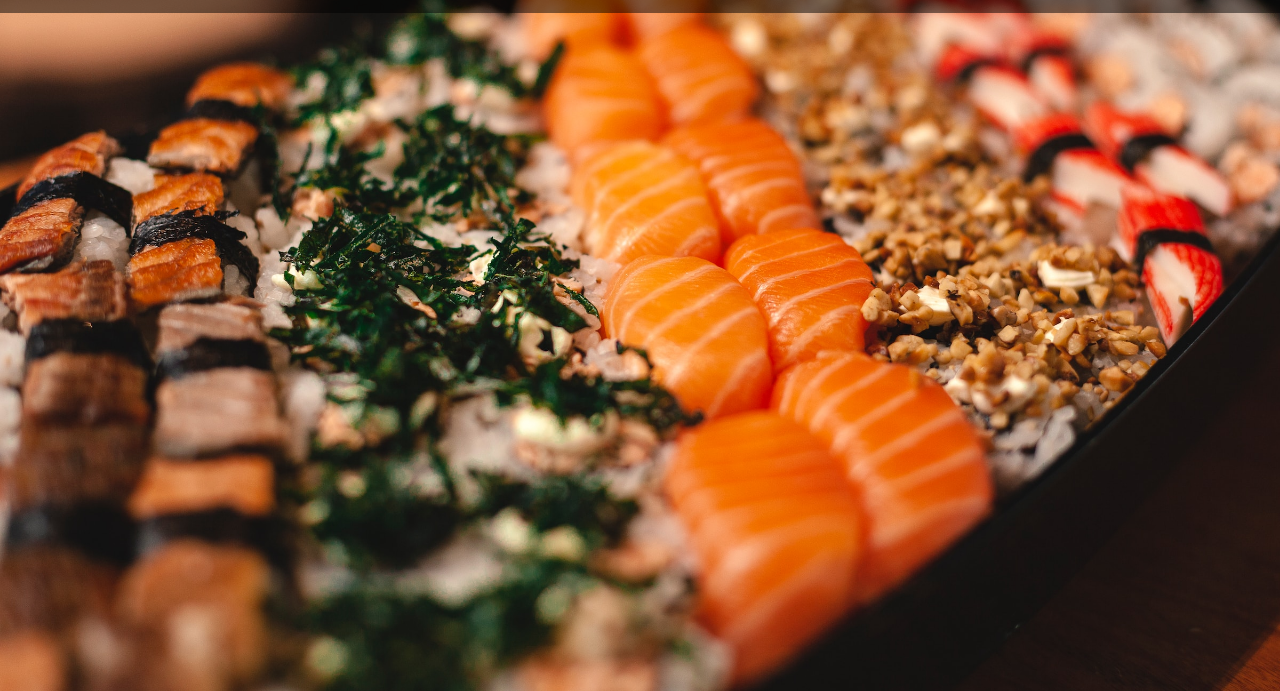
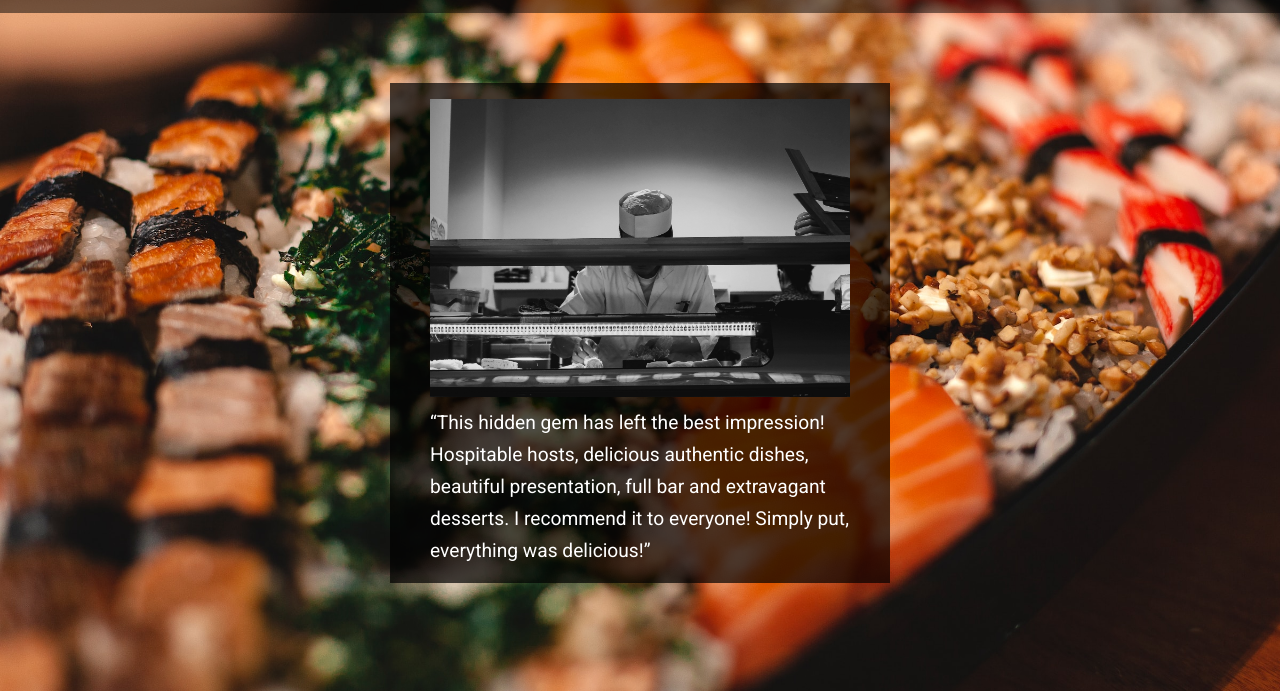
Before and after one commit to andylebeau/restaurant-page, a plain HTML site: page index.html in a window 1280 px wide. Shown: the part 109-800 px from the top of the page. Drawn offline with Linux system fonts and the light colour scheme.

Commit message:
Home page conplete

```diff
--- a/index.html
+++ b/index.html
@@ -8,13 +8,6 @@
     <link rel="stylesheet" href="style.css">
 </head>
 <body>
-    <div id="content">
-        <!-- <q class="description">
-            This hidden gem has left the best impression!
-            Hospitable hosts, delicious authentic dishes, beautiful presentation,
-            full bar and extravagant desserts. I recommend it to everyone!
-            Simply put, everything is delicious!
-        </q> -->
-    </div>
+    <div id="content"></div>
 </body>
 </html>
--- a/main.js
+++ b/main.js
@@ -1 +1 @@
-(()=>{"use strict";const t=document.getElementById("content"),e=function(){const t=document.createElement("header");return t.appendChild(function(){const t=document.createElement("div");t.classList.add("logo");const e=document.createElement("div");e.classList.add("japanese-char"),e.textContent="水田";const n=document.createElement("h1");return n.classList.add("name"),n.textContent="Paddy Fields",t.appendChild(e),t.appendChild(n),t}()),t.appendChild(function(){const t=document.createElement("nav");t.classList.add("nav");const e=document.createElement("button");e.classList.add("button-nav"),e.textContent="Home";const n=document.createElement("button");n.classList.add("button-nav"),n.textContent="Menu";const d=document.createElement("button");return d.classList.add("button-nav"),d.textContent="Contact",t.appendChild(e),t.appendChild(n),t.appendChild(d),t}()),t}();t.appendChild(e)})();
+(()=>{"use strict";const t=function(){const t=document.createElement("header");return t.appendChild(function(){const t=document.createElement("div");t.classList.add("logo");const e=document.createElement("div");e.classList.add("japanese-char"),e.textContent="水田";const n=document.createElement("h1");return n.classList.add("name"),n.textContent="Paddy Fields",t.appendChild(e),t.appendChild(n),t}()),t.appendChild(function(){const t=document.createElement("nav");t.classList.add("nav");const e=document.createElement("button");e.classList.add("button-nav"),e.textContent="Home";const n=document.createElement("button");n.classList.add("button-nav"),n.textContent="Menu";const d=document.createElement("button");return d.classList.add("button-nav"),d.textContent="Contact",t.appendChild(e),t.appendChild(n),t.appendChild(d),t}()),t}(),e=document.getElementById("content"),n=function(){const t=document.createElement("div");t.classList.add("page-content");const e=document.createElement("img");e.classList.add("chef"),e.src="images/wyron-a-Lhb1DyyNr7U-unsplash.jpg",e.alt="Sushi Chef";const n=document.createElement("q");return n.textContent="This hidden gem has left the best impression! Hospitable hosts, delicious authentic dishes, beautiful presentation, full bar and extravagant desserts. I recommend it to everyone! Simply put, everything was delicious!",t.appendChild(e),t.appendChild(n),t}();document.body.prepend(t),e.appendChild(n)})();
--- a/style.css
+++ b/style.css
@@ -14,7 +14,7 @@
 }
 
 body {
-    /* font-family: 'Roboto', sans-serif; */
+    font-family: 'Roboto', sans-serif;
     background-image: url("images/giancarlo-duarte-_9P2fnBD610-unsplash.jpg");
     height: 100vh;
     background-position: center;
@@ -24,6 +24,7 @@ body {
 header {
     display: flex;
     justify-content: space-between;
+    flex-wrap: wrap;
     padding: 1rem;
     background-color: rgba(0,0,0,.5);
 }
@@ -72,3 +73,23 @@ button {
     color: sandybrown;
     cursor: pointer;
 }
+
+#content {
+    height: 80vh;
+    display: grid;
+    justify-content: center;
+    align-items: center;
+}
+
+.page-content {
+    display: flex;
+    flex-direction: column;
+    justify-content: center;
+    gap: 10px;
+    width: 500px;
+    height: 500px;
+    padding: 40px;
+    font-size: 1.2rem;
+    line-height: 2rem;
+    background-color: rgba(0,0,0,.7);
+}
```
Also changed, not shown: images/wyron-a-Lhb1DyyNr7U-unsplash.jpg (added).
